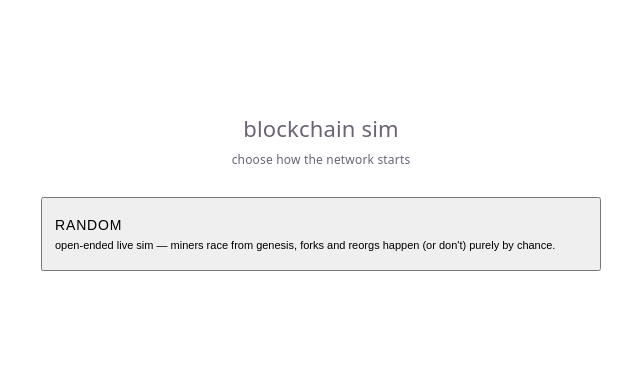
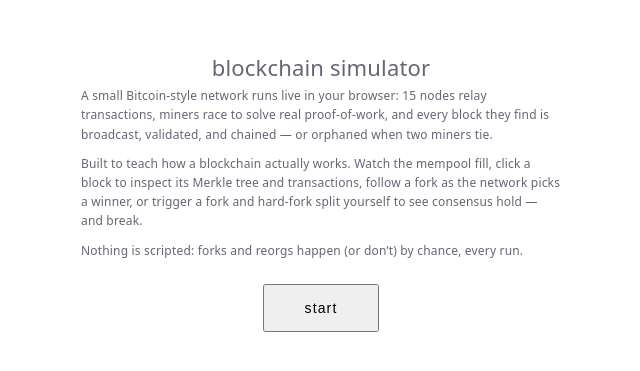
Before and after one commit to laurogripa/blockchain-simulator, a React (Vite) app: page / in a window 1280 px wide. Shown: the part 207-578 px from the top of the page, without its empty margins (319-959 px from the left). Built offline with nearby package versions, Linux system fonts and the light colour scheme; the HTML template or start-up script is replaced by a standard one.

Commit message:
Replace scenario picker with a start screen that explains the simulator

```diff
--- a/src/components/layout/ScenarioPicker.tsx
+++ b/src/components/layout/ScenarioPicker.tsx
@@ -4,6 +4,7 @@
 /**
  * Temporarily hidden: the scripted scenario currently seeds its history instantly rather than
  * replaying it. Flip this back on once the genesis→64 reconstruction lands (see GOALS.md).
+ * While off, the picker collapses to a single "start" button.
  */
 export const SHOW_SCRIPTED_SCENARIO = false;
 
@@ -13,10 +14,10 @@
 }
 
 /**
- * The first thing you see: pick between an open-ended random sim, or the scripted 64-block
- * "happy path" that plays back Bitcoin's own history in miniature (forks, a rollback, rejected
- * and accepted soft forks, one left unresolved). Blocks the rAF loop until a choice is made, so
- * nothing mines before that.
+ * The first thing you see. With SHOW_SCRIPTED_SCENARIO off it's just a start button for the
+ * open-ended random sim; with it on, a choice between that and the scripted 64-block "happy
+ * path" that plays back Bitcoin's own history in miniature. Blocks the rAF loop until a choice
+ * is made, so nothing mines before that.
  */
 export function ScenarioPicker({ engine, onPick }: ScenarioPickerProps) {
   function pick(mode: 'random' | 'scripted') {
@@ -44,14 +45,47 @@
         zIndex: 3000,
       }}
     >
-      <div className="panel" style={{ width: 560, padding: 24, textAlign: 'center' }}>
+      <div className="panel" style={{ width: SHOW_SCRIPTED_SCENARIO ? 560 : 480, padding: 24, textAlign: 'center' }}>
         <div className="display" style={{ fontSize: 22, marginBottom: 6 }}>
-          blockchain sim
+          blockchain simulator
         </div>
-        <div className="mono" style={{ color: 'var(--text-dim)', fontSize: 12, marginBottom: 24 }}>
-          choose how the network starts
-        </div>
+        {SHOW_SCRIPTED_SCENARIO ? (
+          <div className="mono" style={{ color: 'var(--text-dim)', fontSize: 12, marginBottom: 24 }}>
+            choose how the network starts
+          </div>
+        ) : (
+          <div
+            className="mono"
+            style={{ color: 'var(--text-dim)', fontSize: 12, lineHeight: 1.6, marginBottom: 24, textAlign: 'left' }}
+          >
+            <p style={{ margin: '0 0 10px' }}>
+              A small Bitcoin-style network runs live in your browser: 15 nodes relay
+              transactions, miners race to solve real proof-of-work, and every block they find
+              is broadcast, validated, and chained — or orphaned when two miners tie.
+            </p>
+            <p style={{ margin: '0 0 10px' }}>
+              Built to teach how a blockchain actually works. Watch the mempool fill, click a
+              block to inspect its Merkle tree and transactions, follow a fork as the network
+              picks a winner, or trigger a fork and hard-fork split yourself to see consensus
+              hold — and break.
+            </p>
+            <p style={{ margin: 0 }}>
+              Nothing is scripted: forks and reorgs happen (or don’t) by chance, every run.
+            </p>
+          </div>
+        )}
 
+        {!SHOW_SCRIPTED_SCENARIO && (
+          <button
+            onClick={() => pick('random')}
+            className="active"
+            style={{ padding: '14px 40px', fontSize: 14, letterSpacing: '0.08em' }}
+          >
+            start
+          </button>
+        )}
+
+        {SHOW_SCRIPTED_SCENARIO && (
         <div style={{ display: 'flex', gap: 14, justifyContent: 'center' }}>
           <button
             onClick={() => pick('random')}
@@ -66,7 +100,6 @@
             </div>
           </button>
 
-          {SHOW_SCRIPTED_SCENARIO && (
           <button
             onClick={() => pick('scripted')}
             className="active"
@@ -81,8 +114,8 @@
               still in progress.
             </div>
           </button>
-          )}
         </div>
+        )}
 
         {SHOW_SCRIPTED_SCENARIO && (
           <div className="mono" style={{ fontSize: 10, color: 'var(--text-dim)', marginTop: 18 }}>
```
Also changed, not shown: 2 other files (tests, documents, lock files or other folders).
